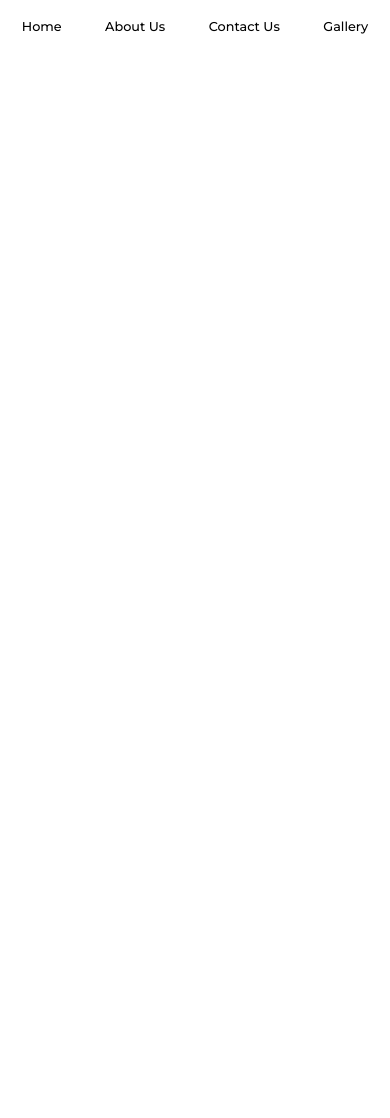
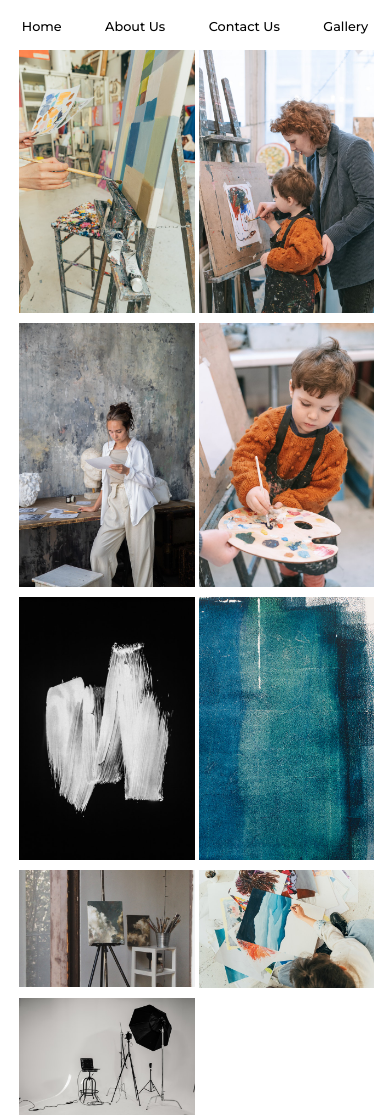
Before and after one commit to asiask97/art-studio, a plain HTML site: page gallery.html in a window 390 px wide. Before the commit the page ends 844 px from the top, so only its background shows below. Drawn offline with Linux system fonts and the light colour scheme.

Commit message:
added gallery images - not yet scaled to show smaller size on mobile

```diff
--- a/assets/css/style.css
+++ b/assets/css/style.css
@@ -195,13 +195,13 @@ header{
     border: none;
     border-bottom: 1px solid black;
     grid-column: 3/4;
-    padding: 2em 0;
+    padding: 2em 0 0 0;
 }
 #contactUs-form form textarea{
     border: none;
     border-bottom: 1px solid black;
     grid-column: 3/4;
-    padding: 2em 0;
+    padding: 0.7em 0;
     margin-top: 2em;
 }
 #contactUs-form form label{
@@ -228,7 +228,36 @@ header{
 #contactUs-outer iframe{
     max-width: 100vw;
     width: 80%;
+    font-size: 0.5em !important
 }
+
+/*  ------------ GALLERY  ------------ */
+#gallery-outer{
+    padding-top: 50px;
+}
+#gallery-images {
+    width: 100vw;
+    display: grid;
+    grid-template-columns: 4% 45% 45% 4%;
+    gap: 1%;
+}
+#gallery-images #empty-row-one{
+    grid-column: 1/2;
+    grid-row: 1/10;
+}
+#gallery-images #empty-row-two{
+    grid-column: 4/5;
+    grid-row: 1/10;
+}
+#gallery-images img{
+    object-fit: cover;
+    width: 100%;
+    max-height: 100%;
+    background-size: cover;
+}
+
+
+
 /* ----- MOBILE FIRST DESIGN -----*/
 /*GOOGLE NEST HUB */
 @media screen and (max-height: 800px) and (width: 1024px) {
@@ -273,6 +302,10 @@ header{
     #hero-content h1{
         font-size: 4em;
     }
+
+    #contactUs-form form label{
+        font-size: 0.7em;
+    }
 }
 
 /*SMALL DEVICES*/
@@ -300,6 +333,14 @@ header{
     }
     #aboutUs-content{
         grid-template-columns: 10% 40% 40% 10%;
+    }
+
+    #gallery-images {
+        grid-template-columns: 4% 30% 30% 30% 4%;
+        gap: 0.5%;
+    }
+    #gallery-images #empty-row-two{
+        grid-column: 5/6;
     }
 }
 
@@ -346,6 +387,10 @@ header{
         width: 300px;
     }
 
+    #gallery-images {
+        grid-template-columns: auto repeat(3, 300px) auto;
+        gap: 0.5%;
+    }
 }
 
 /* XL LARGE DESKTOPS*/
--- a/gallery.html
+++ b/gallery.html
@@ -20,10 +20,10 @@
                     <a href="index.html">Home</a>
                 </li>
                 <li>
-                    <a href="#aboutUs-outer">About Us</a>
+                    <a href="index.html#aboutUs-outer">About Us</a>
                 </li>
                 <li>
-                    <a href="#contactUs-outer">Contact Us</a>
+                    <a href="index.html#contactUs-outer">Contact Us</a>
                 </li>
                 <li>
                     <a href="gallery.html">Gallery</a>
@@ -31,8 +31,24 @@
             </ul>
         </nav>
     </header>
-    <section id="hero-outer">
+    <section id="gallery-outer">
+        <div id="gallery-images">
+            <span id="empty-row-one"></span>
+            <span id="empty-row-two"></span>
 
+            <img src="assets/images/gallery-img2.jpg"/>
+            <img src="assets/images/gallery-img6.jpg"/>
+            <img src="assets/images/gallery-img4.jpg"/>
+
+            <img src="assets/images/gallery-img5.jpg"/>
+            <img src="assets/images/gallery-img8.jpg"/>
+            <img src="assets/images/gallery-img7.jpg"/>
+
+
+            <img src="assets/images/gallery-img9.jpg"/>
+            <img src="assets/images/gallery-img1.jpg"/>
+            <img src="assets/images/gallery-img3.jpg"/>
+        </div>
     </section>
     <footer>
 
```
Also changed, not shown: index.html (+2 -2 lines), assets/images/gallery-img1.jpg (added), assets/images/gallery-img2.jpg (added), assets/images/gallery-img3.jpg (added), assets/images/gallery-img4.jpg (added), assets/images/gallery-img5.jpg (added), assets/images/gallery-img6.jpg (added), assets/images/gallery-img7.jpg (added), assets/images/gallery-img711.jpg (added), assets/images/gallery-img8.jpg (added), assets/images/gallery-img81.jpg (added), assets/images/gallery-img9.jpg (added).
